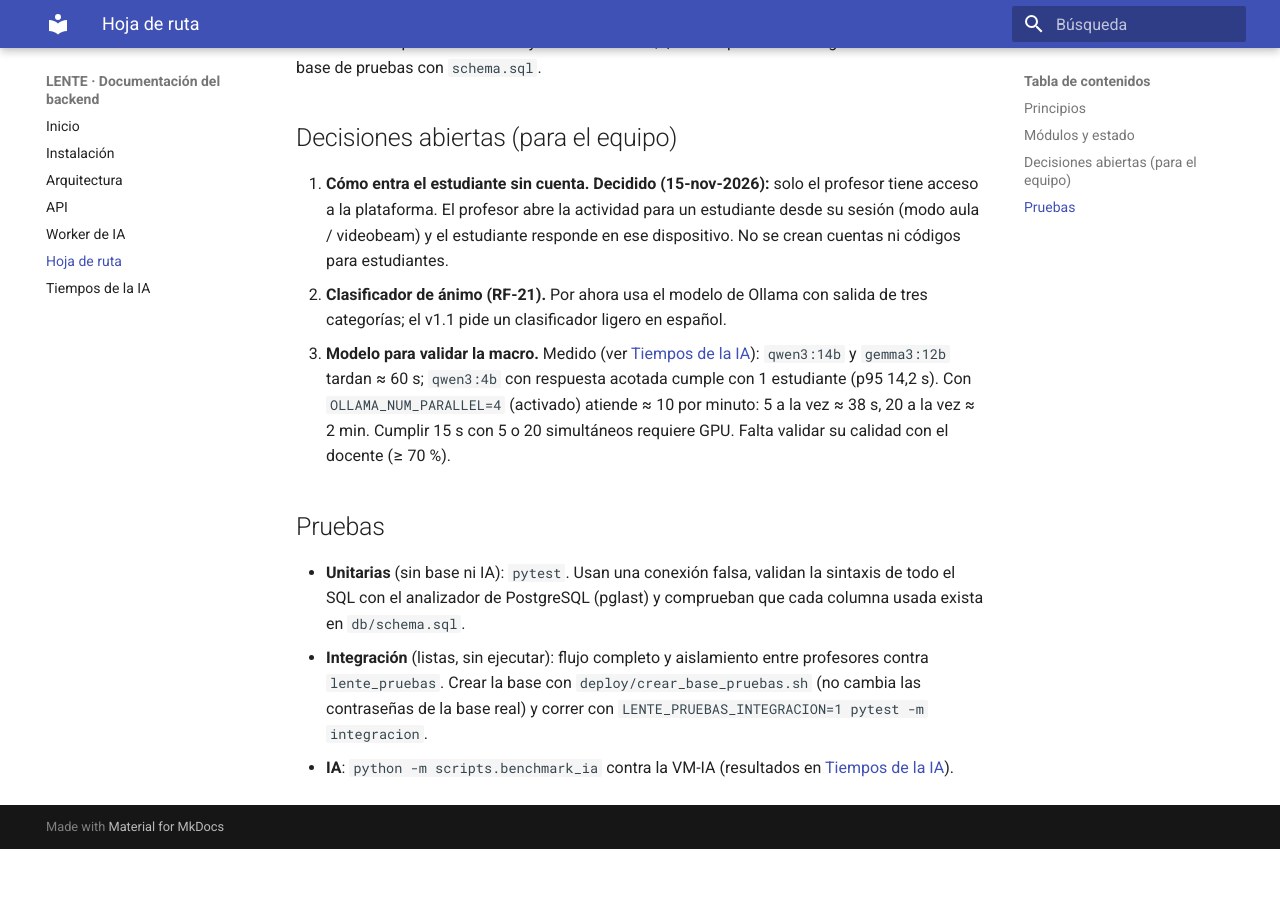
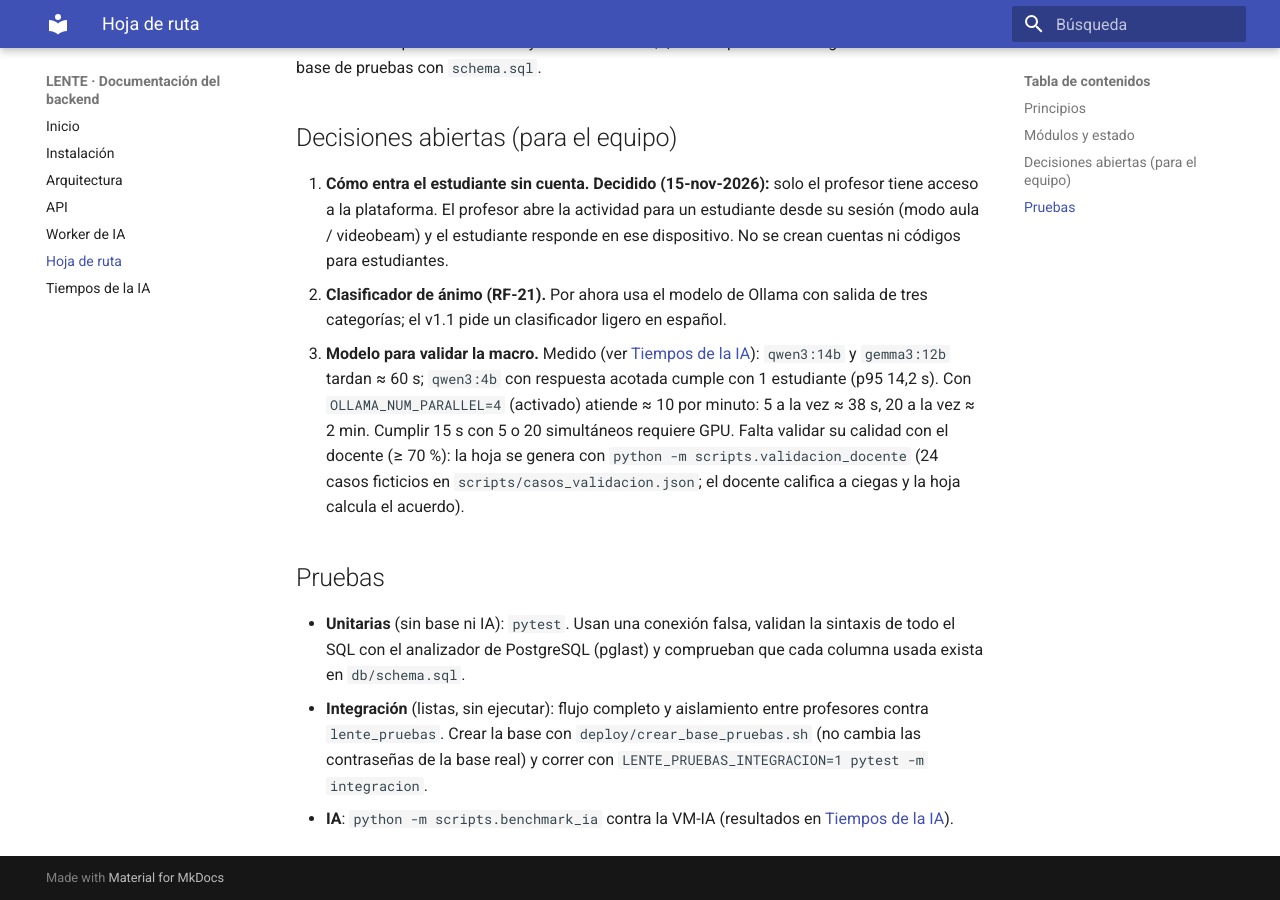
Before and after one commit to mvega09/lente, an MkDocs documentation site: the page built from docs/hoja-de-ruta.md, in a window 1280 px wide and 900 px high, scrolled down 1737 px. Built offline with MkDocs 1.6.1 and Material for MkDocs 9.7.7, drawn with Linux system fonts in a browser that asks for light colours; before the commit the page ends 2586 px from its top, so only the background shows below that.

Commit message:
Actualiza las acciones de GitHub y documenta la validación con el docente
Co-Authored-By: Claude Opus 5.5 <noreply@anthropic.com>

```diff
--- a/docs/hoja-de-ruta.md
+++ b/docs/hoja-de-ruta.md
@@ -49,7 +49,9 @@ integración contra una base de pruebas con `schema.sql`.
    cumple con 1 estudiante (p95 14,2 s). Con `OLLAMA_NUM_PARALLEL=4` (activado)
    atiende ≈ 10 por minuto: 5 a la vez ≈ 38 s, 20 a la vez ≈ 2 min. Cumplir
    15 s con 5 o 20 simultáneos requiere GPU. Falta validar su calidad con el
-   docente (≥ 70 %).
+   docente (≥ 70 %): la hoja se genera con `python -m scripts.validacion_docente`
+   (24 casos ficticios en `scripts/casos_validacion.json`; el docente califica
+   a ciegas y la hoja calcula el acuerdo).
 
 ## Pruebas
 
```
